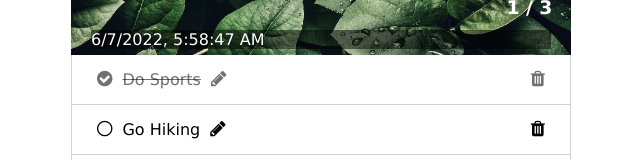
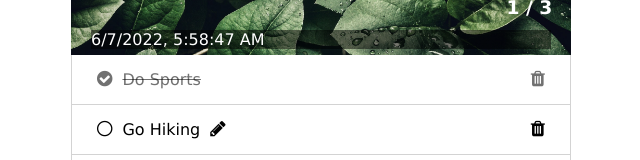
Before and after one commit to Stasysj/type8-react-06-props-forms-todo, a React (Create React App) app: page / in a window 1280 px wide. Shown: the part 343-503 px from the top of the page, without its empty margins (319-959 px from the left). Built offline with nearby package versions, Linux system fonts and the light colour scheme.

Commit message:
no edit todo

```diff
--- a/src/TodoApp/SingleTodo/SingleTodo.jsx
+++ b/src/TodoApp/SingleTodo/SingleTodo.jsx
@@ -33,8 +33,8 @@ function SingleTodo({ id, title, isDone: isDoneProp, onDelete, onToggle, onUpdat
           value={editedTitle}
         />
       )}
+      {isDoneProp === false && <Icon onClick={singleTodoEdit} icon='fa-pencil' />}
 
-      <Icon onClick={singleTodoEdit} icon='fa-pencil' />
       <Icon onClick={() => onDelete(id)} icon='fa-trash' />
     </li>
   );
```
